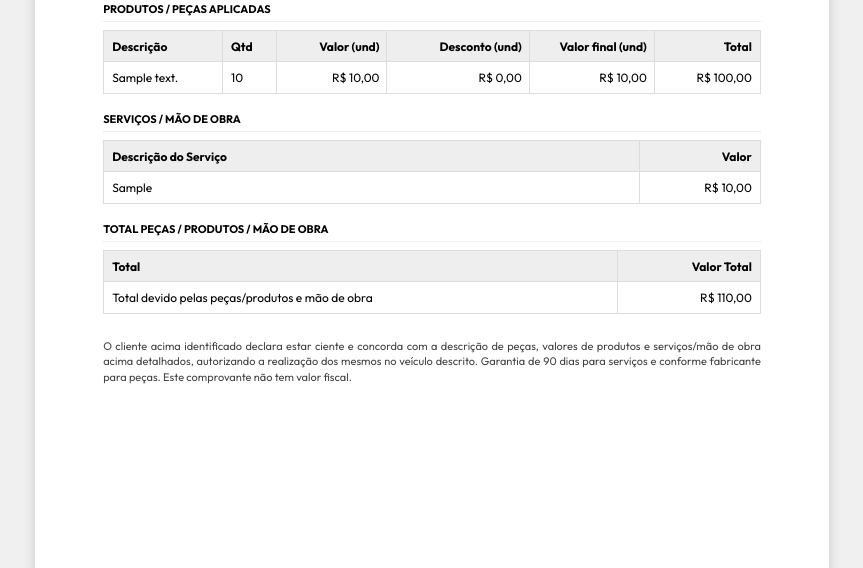
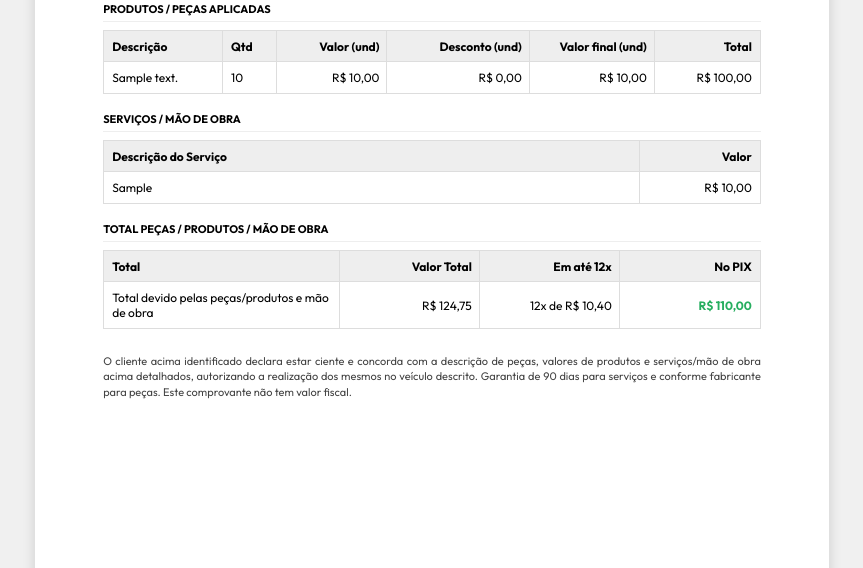
Before and after one commit to thomazandreywalicoski/oficina-suspensul, a Flask app: page /os/1/imprimir in a window 1280 px wide. Shown: the part 378-946 px from the top of the page, without its empty margins (208-1071 px from the left). Run offline with Flask 3, Linux system fonts and the light colour scheme; a user stored in the database is signed in; data comes from the database, SQL or seed files in the repository; tables that the repository leaves empty hold one stand-in row (values such as "Sample post"); data that the repository does not hold is empty; parts of the project's set-up code (start-up, migrations or seed data) failed here and were passed over; some libraries are stand-ins or nearby versions.

Commit message:
feat: adicionar juros da maquininha e destaque do PIX nos comprovantes

```diff
--- a/gerenciamento-oficina-suspensul/templates/os_print.html
+++ b/gerenciamento-oficina-suspensul/templates/os_print.html
@@ -257,18 +257,23 @@
     </table>
 
     {% set subtotal = total_pecas.v + (os.valor_mao_obra|float) %}
+    {% set valor_com_juros = subtotal * 1.1341 %}
     <div class="print-secao-title">Total Peças / Produtos / Mão de Obra</div>
     <table class="print-table">
         <thead>
             <tr>
                 <th>Total</th>
-                <th class="right">Valor Total</th>
+                <th class="right" style="width: 140px;">Valor Total</th>
+                <th class="right" style="width: 140px;">Em até 12x</th>
+                <th class="right" style="width: 140px;">No PIX</th>
             </tr>
         </thead>
         <tbody>
             <tr>
                 <td>Total devido pelas peças/produtos e mão de obra</td>
-                <td class="right">R$ {{ '%.2f'|format(subtotal) | replace('.', ',') }}</td>
+                <td class="right">R$ {{ '%.2f'|format(valor_com_juros) | replace('.', ',') }}</td>
+                <td class="right">12x de R$ {{ '%.2f'|format(valor_com_juros / 12) | replace('.', ',') }}</td>
+                <td class="right" style="color: #27ae60; font-weight: bold;">R$ {{ '%.2f'|format(subtotal) | replace('.', ',') }}</td>
             </tr>
         </tbody>
     </table>
```
Also changed, not shown: gerenciamento-oficina-suspensul/templates/proposta_print.html (+11 -4 lines).
